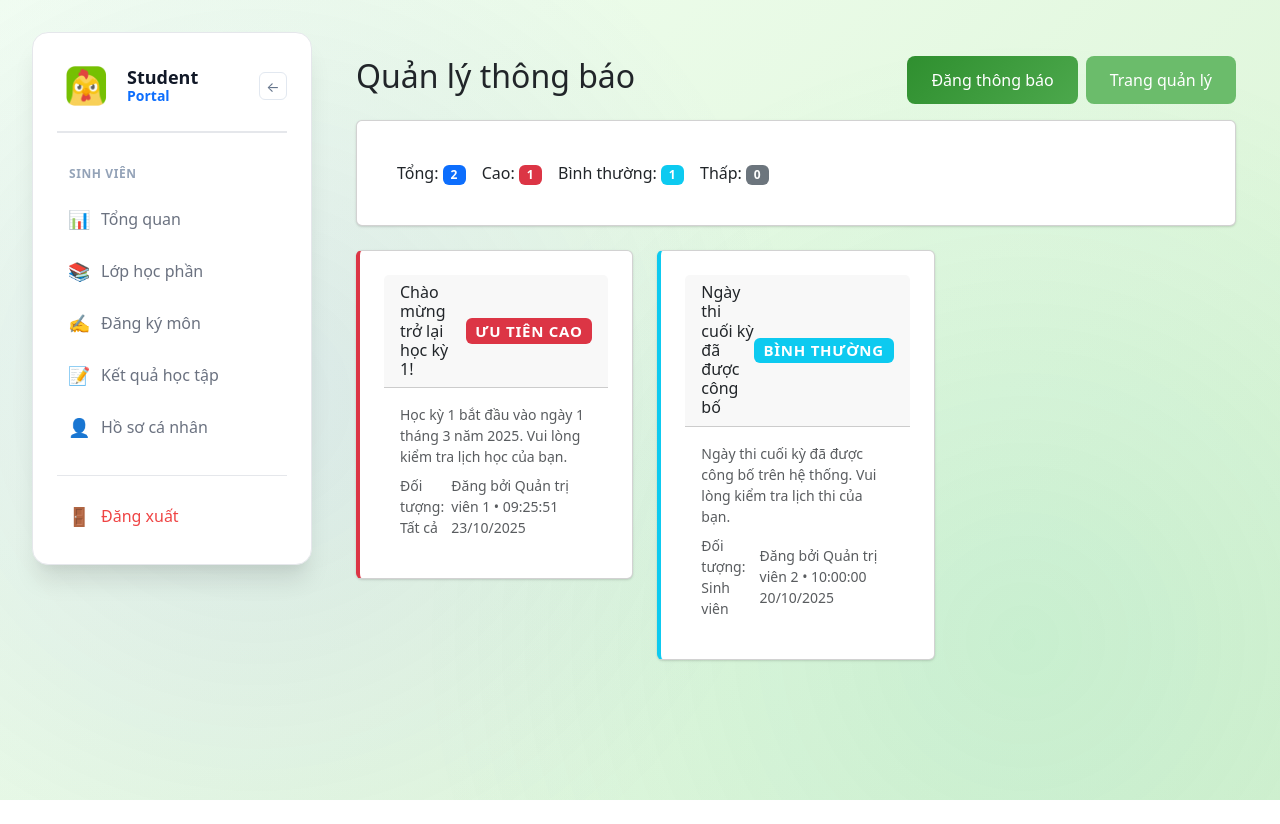
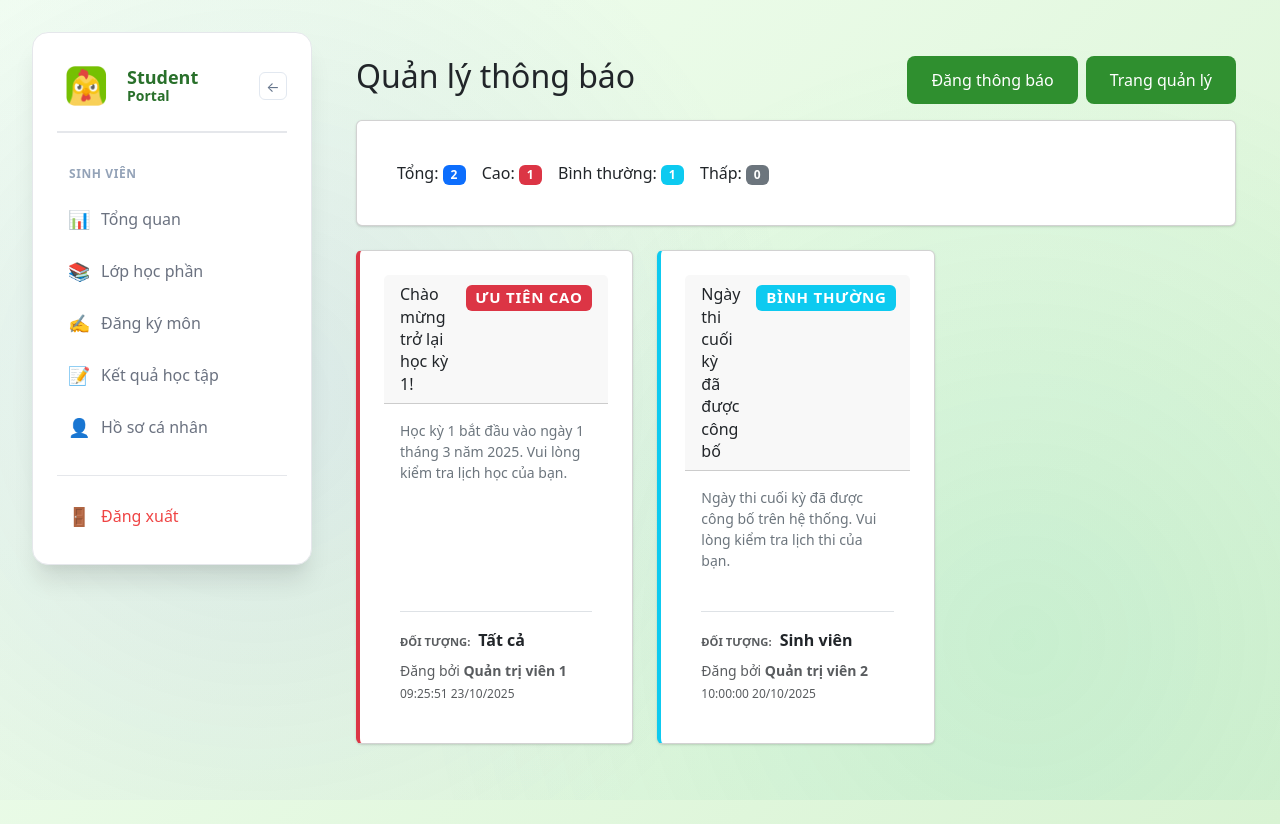
Before and after one commit to 23001565/student-portal-1, a React (Vite) app in the folder frontend/: page /admin/announcements in a window 1280 px wide. Before the commit the page ends 800 px from the top, so only its background shows below. Built offline with nearby package versions, Linux system fonts and the light colour scheme.

Commit message:
update 29-12

```diff
--- a/frontend/index.html
+++ b/frontend/index.html
@@ -4,7 +4,7 @@
     <meta charset="UTF-8" />
     <link rel="icon" type="image/x-icon" href="/logo.png" />
     <meta name="viewport" content="width=device-width, initial-scale=1.0" />
-    <title>Vite + React</title>
+    <title>Student Portal</title>
   </head>
   <body>
     <div id="root"></div>
--- a/frontend/src/admin/pages/AdminDashboard.jsx
+++ b/frontend/src/admin/pages/AdminDashboard.jsx
@@ -85,21 +85,24 @@ const AdminDashboard = () => {
         subtitle="Tổng quan nhanh về hoạt động của trường học hôm nay."
         headerActions={
           <div style={{ display: "flex", gap: "0.75rem" }}>
+            {/* --- NÚT 1: THÊM HỌC SINH (ĐÃ SỬA) --- */}
             <Button
-              variant="primary"
+              variant="success" // Đổi thành success (màu xanh lá)
               style={{
-                background: "#9333ea",
+                // Đã xóa dòng background: "#9333ea"
                 border: "none",
                 borderRadius: "0.5rem",
               }}
               onClick={() => navigate("/admin/students")}
             >
-              + Thêm Học sinh
+              Thêm Học sinh
             </Button>
+
+            {/* --- NÚT 2: TẠO BÁO CÁO (ĐÃ SỬA) --- */}
             <Button
-              variant="primary"
+              variant="success" // Đổi thành success
               style={{
-                background: "#9333ea",
+                // Đã xóa dòng background: "#9333ea"
                 border: "none",
                 borderRadius: "0.5rem",
               }}
@@ -286,7 +289,7 @@ const AdminDashboard = () => {
                             width: "100%",
                             height: `${(item.score / 10) * 150}px`,
                             background:
-                              item.className === "11B1" ? "#9333ea" : "#e5e7eb",
+                              item.className === "11B1" ? "#10b981" : "#e5e7eb", // Sửa lại màu cột highlight cho đồng bộ xanh lá luôn (nếu muốn)
                             borderRadius: "0.25rem 0.25rem 0 0",
                             marginBottom: "0.5rem",
                             transition: "all 0.3s",
--- a/frontend/src/admin/pages/Announcements.jsx
+++ b/frontend/src/admin/pages/Announcements.jsx
@@ -78,13 +78,13 @@ const Announcements = () => {
             <h2>Quản lý thông báo</h2>
             <div className="d-flex gap-2">
               <Button
-                variant="primary"
+                variant="success"
                 onClick={() => navigate("/admin/post-announcement")}
               >
                 Đăng thông báo
               </Button>
               <Button
-                variant="secondary"
+                variant="success"
                 onClick={() => navigate("/admin/dashboard")}
               >
                 Trang quản lý
@@ -128,12 +128,23 @@ const Announcements = () => {
           )}
 
           {announcements.map((a) => (
-            <Col key={a.id} md={6} lg={4} className="mb-3">
-              <Card className={`announcement-card priority-${a.priority}`}>
+            <Col key={a.id} md={6} lg={4} className="mb-4">
+              <Card className={`announcement-card h-100 priority-${a.priority}`}>
                 <Card.Header>
-                  <div className="d-flex justify-content-between align-items-center">
-                    <h6 className="mb-0">{a.title}</h6>
-                    <Badge bg={priorityVariant[a.priority] || "secondary"}>
+  {/* Đổi align-items-center thành align-items-start để căn lề trên */}
+  <div className="d-flex justify-content-between align-items-start">
+
+    {/* --- SỬA Ở ĐÂY: Bỏ text-truncate và maxWidth --- */}
+    <h6 className="mb-0 me-3" style={{ lineHeight: '1.4' }}>
+        {a.title}
+    </h6>
+    {/* ----------------------------------------------- */}
+
+    {/* Thêm whiteSpace: 'nowrap' để giữ Badge luôn thẳng hàng, không bị méo */}
+    <Badge
+      bg={priorityVariant[a.priority] || "secondary"}
+      style={{ whiteSpace: 'nowrap', marginTop: '2px' }}
+    >
       {a.priority === "high"
         ? "Ưu tiên cao"
         : a.priority === "normal"
@@ -142,25 +153,44 @@ const Announcements = () => {
     </Badge>
   </div>
 </Card.Header>
-                <Card.Body>
-                  <p className="mb-2 text-muted small">
+                <Card.Body className="d-flex flex-column">
+                  <p className="mb-3 text-secondary small flex-grow-1">
                     {a.content.length > 140
                       ? `${a.content.slice(0, 140)}...`
                       : a.content}
                   </p>
-                  <div className="d-flex justify-content-between align-items-center small text-muted">
-                    <span>
-                      Đối tượng:{" "}
+
+                  {/* --- PHẦN ĐÃ SỬA GIAO DIỆN --- */}
+                  {/* --- ĐOẠN CODE ĐÃ SỬA: 3 DÒNG RIÊNG BIỆT --- */}
+<div className="mt-auto pt-3 border-top">
+
+  {/* Dòng 1: ĐỐI TƯỢNG */}
+  <div className="mb-2">
+    <span className="text-muted fw-bold text-uppercase me-2" style={{ fontSize: '0.7rem' }}>
+      ĐỐI TƯỢNG:
+    </span>
+    <span className="fw-bold text-dark">
       {a.audience === "all"
         ? "Tất cả"
         : a.audience === "students"
         ? "Sinh viên"
         : "Giảng viên"}
     </span>
-                    <span>
-                      Đăng bởi {a.postedBy} • {formatDateTime(a.postedAt)}
-                    </span>
   </div>
+
+  {/* Dòng 2: NGƯỜI ĐĂNG */}
+  <div className="text-muted small mb-1">
+    Đăng bởi <strong>{a.postedBy}</strong>
+  </div>
+
+  {/* Dòng 3: NGÀY GIỜ */}
+  <div className="text-muted" style={{ fontSize: '0.75rem' }}>
+    {formatDateTime(a.postedAt)}
+  </div>
+
+</div>
+                  {/* ----------------------------- */}
+
                 </Card.Body>
               </Card>
             </Col>
--- a/frontend/src/admin/pages/ManageCourses.jsx
+++ b/frontend/src/admin/pages/ManageCourses.jsx
@@ -20,7 +20,7 @@ import Layout from "../../components/Layout";
 
 const ManageCourses = () => {
   const navigate = useNavigate();
-  const [activeTab, setActiveTab] = useState("các khóa học của trường");
+  const [activeTab, setActiveTab] = useState("courses");
   const [courses, setCourses] = useState([]);
   const [classes, setClasses] = useState([]);
   const [showCourseModal, setShowCourseModal] = useState(false);
--- a/frontend/src/admin/pages/Reports.jsx
+++ b/frontend/src/admin/pages/Reports.jsx
@@ -514,7 +514,7 @@ const Reports = () => {
                               <h3 className="text-success">
                                 {reportData.gradeStats.passRate || 0}%
                               </h3>
-                              <p>Tỷ lệ thi đỗ</p>
+                              <p>Tỷ lệ qua môn</p>
                             </div>
                           </Col>
                           <Col md={4}>
--- a/frontend/src/admin/pages/StudentDetail.jsx
+++ b/frontend/src/admin/pages/StudentDetail.jsx
@@ -131,7 +131,7 @@ const StudentDetail = () => {
             </Button>
             <Button
               onClick={() => window.print()}
-              style={{ background: "#3b82f6", border: "none" }}
+              variant="outline"
             >
               In hồ sơ
             </Button>
--- a/frontend/src/components/Sidebar.css
+++ b/frontend/src/components/Sidebar.css
@@ -82,7 +82,7 @@
 .sidebar-brand-text {
   font-size: 1.125rem;
   font-weight: 700;
-  color: var(--text-primary, #1e293b);
+  color: #29702b;
   white-space: nowrap;
   line-height: 1.2;
   display: flex;
@@ -90,7 +90,7 @@
 }
 
 .sidebar-brand-text .text-primary {
-  color: var(--primary-color, #2563eb);
+  color: #29702b !important;
   font-size: 0.875rem;
 }
 
```
Lines whose indentation alone changed are shown as unchanged.
